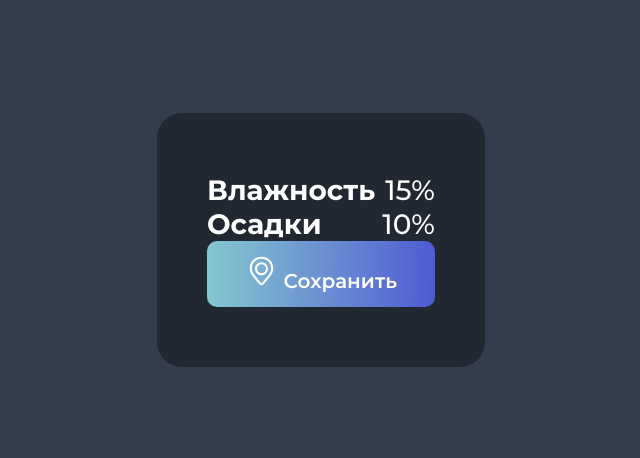
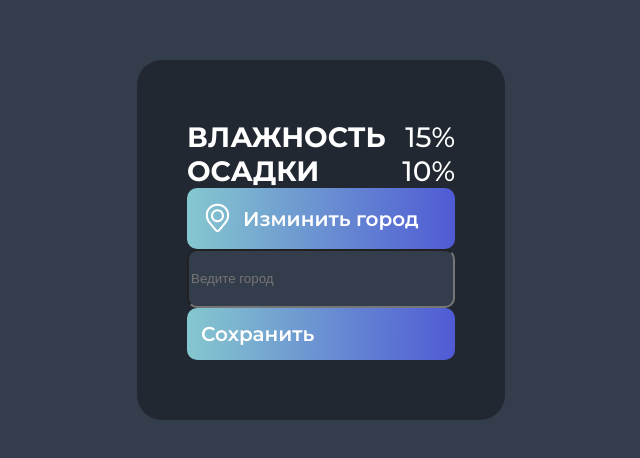
Before and after one commit to vitalay/curs-purpleschool, a Vue app in the folder vue-app/: page / in a window 1280 px wide. Shown: the part 168-626 px from the top of the page, without its empty margins (319-959 px from the left). Built offline with nearby package versions, Linux system fonts and the light colour scheme.

Commit message:
сделал инпут и вторую кнопку

```diff
--- a/vue-app/src/App.vue
+++ b/vue-app/src/App.vue
@@ -1,7 +1,8 @@
 <script setup>
-import Button from "./components/Button.vue";
+import CitySelect from "./components/CitySelect.vue";
 import Stat from "./components/Stat.vue";
-import IconLocation from "./icons/IconLocation.vue";
+
+
 const data = {
   label: "Влажность",
   stat: "15%",
@@ -17,10 +18,7 @@ const data = {
 
     <Stat v-bind="data" />
     <Stat label="Осадки" stat="10%" />
-    <Button>
-      <IconLocation />
-      Сохранить
-    </Button>
+   <CitySelect />
   </main>
 
 
--- a/vue-app/src/components/Button.vue
+++ b/vue-app/src/components/Button.vue
@@ -23,6 +23,9 @@
   font-family: var(--font);
   color: var(--primary);
   cursor: pointer;
+  display: flex;
+  align-items: center;
+  gap: 9px;
 
 }
 
--- /dev/null
+++ b/vue-app/src/components/CitySelect.vue
@@ -0,0 +1,14 @@
+<script setup>
+import IconLocation from "../icons/IconLocation.vue";
+import Button from "./Button.vue";
+import Input from "./Input.vue";
+</script>
+
+<template>
+  <Button>
+    <IconLocation />
+    Изминить город
+  </Button>
+  <Input />
+  <Button>Сохранить</Button>
+</template>
--- /dev/null
+++ b/vue-app/src/components/Input.vue
@@ -0,0 +1,13 @@
+<script setup></script>
+
+<template>
+  <input class="input-city" type="text" placeholder="Ведите город">
+</template>
+<style scoped>
+.input-city{
+  border-radius: 10px;
+    width: 260px;
+    height: 53px;
+    background-color: var(--color-bg);
+}
+</style>
--- a/vue-app/src/components/Stat.vue
+++ b/vue-app/src/components/Stat.vue
@@ -27,6 +27,7 @@ const { label , stat } = defineProps({
 }
 .stat-name {
   font-weight: 700;
+  text-transform: uppercase;
 }
 .stat-value {
   font-weight: 500;}
```
